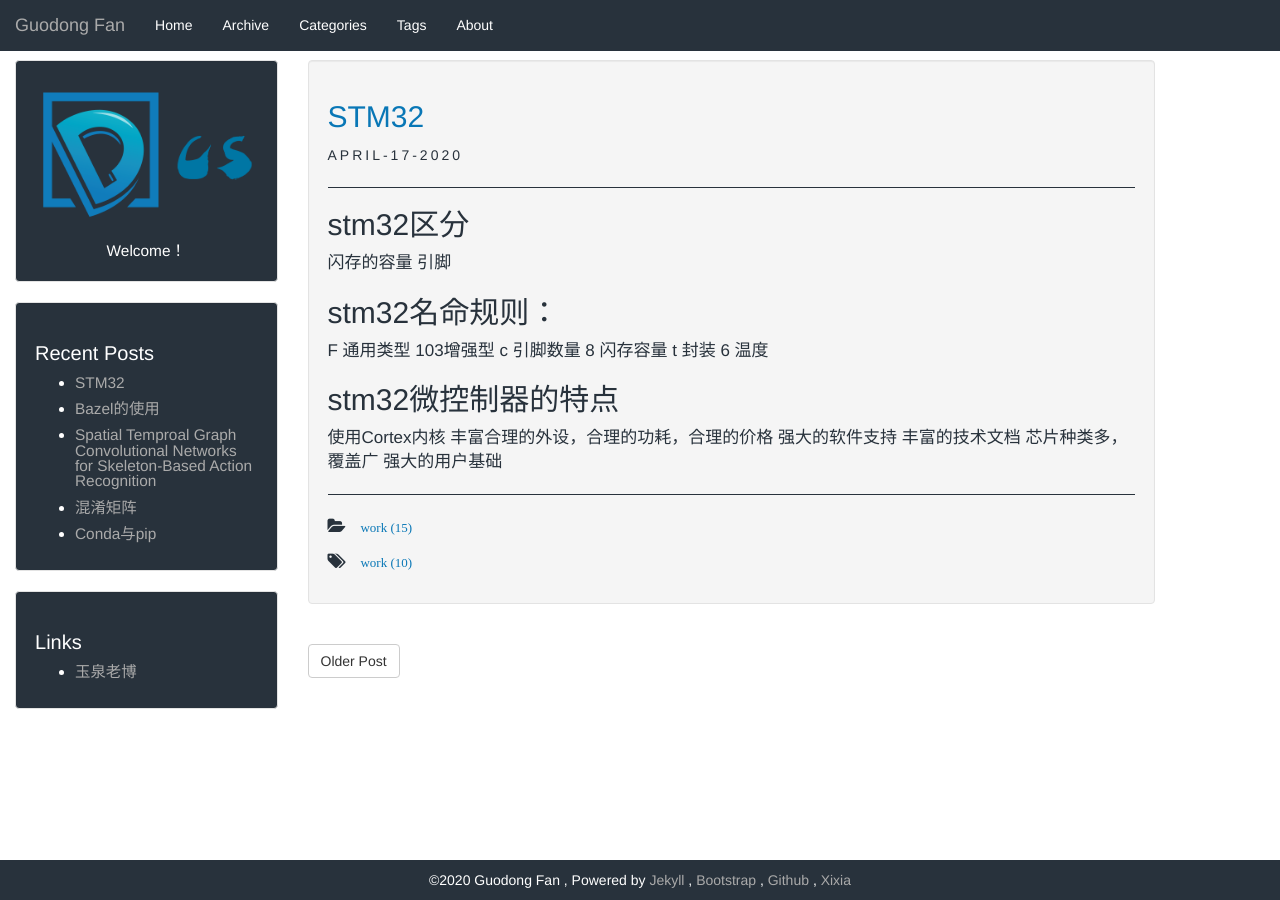
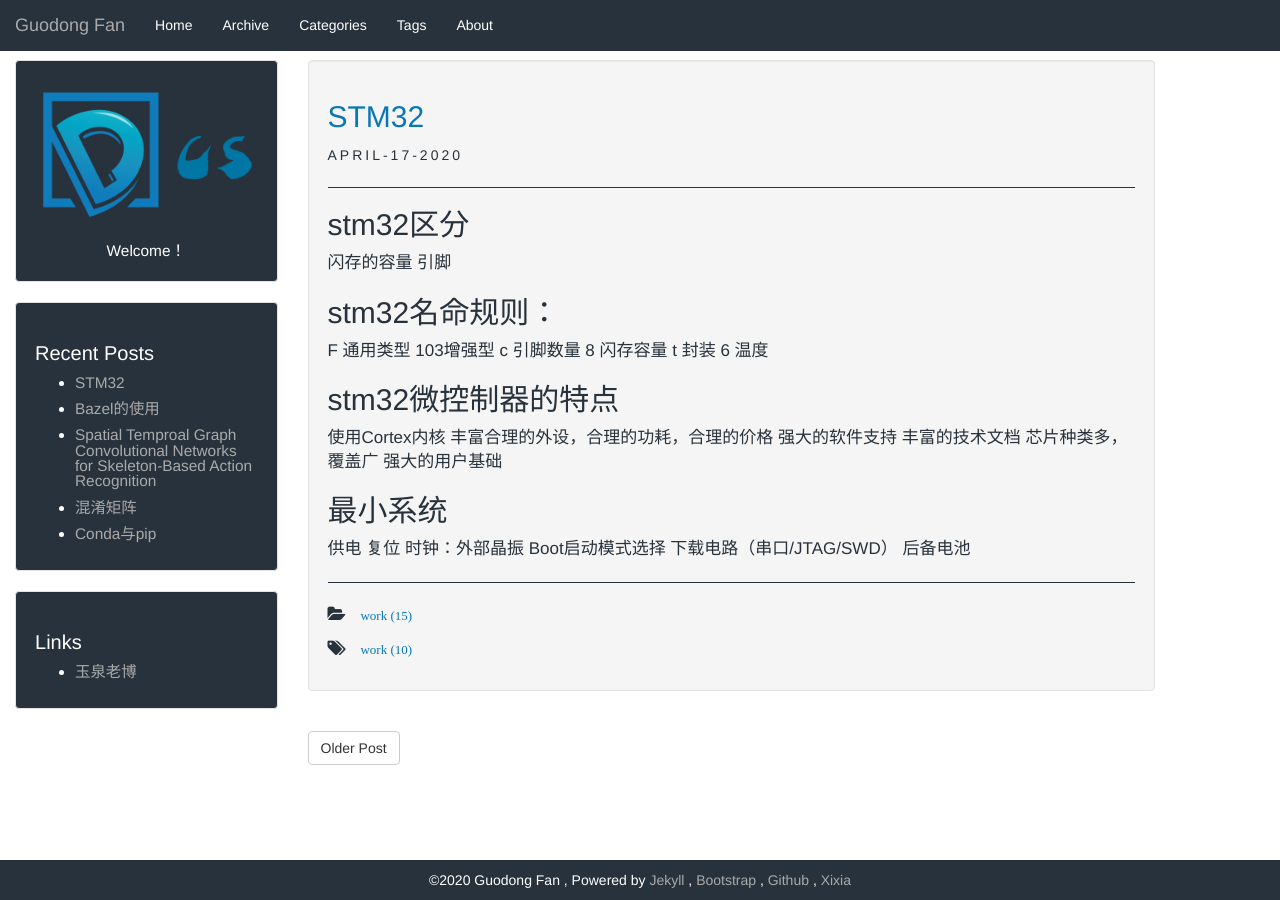
Before and after one commit to GuodongFan/GuodongFan.github.io, a Jekyll site: the page built from _posts/2020-04-17-stm32.md, in a window 1280 px wide. Built offline with Jekyll 4.4.1, drawn with Linux system fonts in a browser that asks for light colours; our own code applies the rules of GitHub Pages for plain Markdown files.

Commit message:
Update 2020-04-17-stm32.md

```diff
--- a/_posts/2020-04-17-stm32.md
+++ b/_posts/2020-04-17-stm32.md
@@ -24,3 +24,12 @@ t 封装
 丰富的技术文档
 芯片种类多，覆盖广
 强大的用户基础
+
+## 最小系统
+
+供电
+复位
+时钟：外部晶振
+Boot启动模式选择
+下载电路（串口/JTAG/SWD）
+后备电池
```
